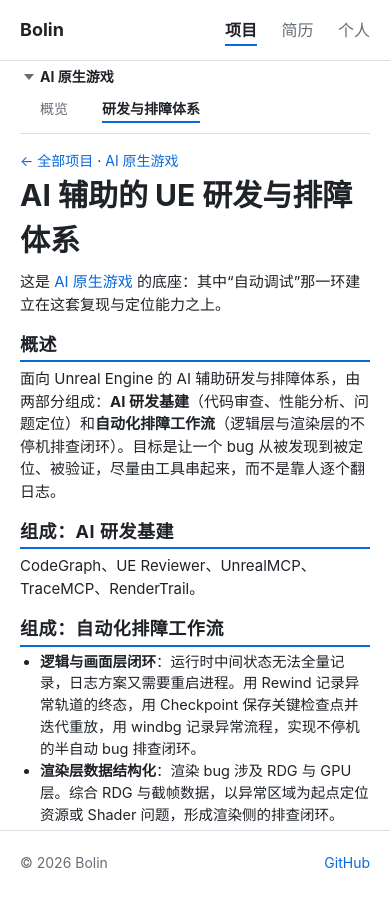
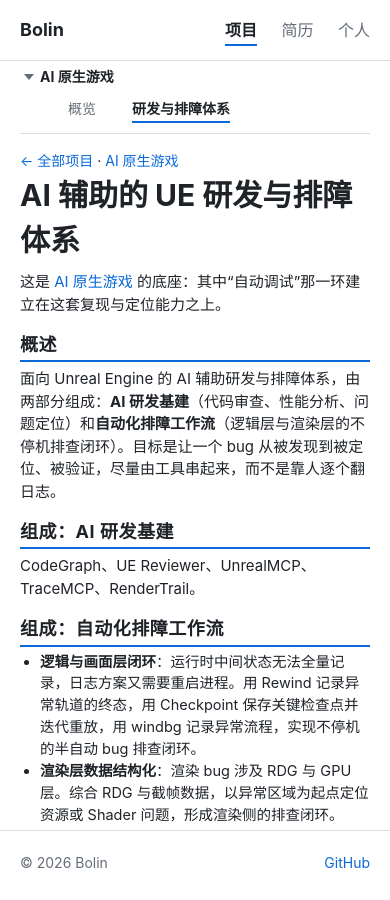
Before and after one commit to bolin12/bolin12.github.io, a Jekyll site: the page built from projects/ue-ai-infra.md, in a window 390 px wide. Built offline with Jekyll 4.4.1, drawn with Linux system fonts in a browser that asks for light colours.

Commit message:
Project directory: indent the sub-page row under the project name in narrow windows

```diff
--- a/assets/css/style.css
+++ b/assets/css/style.css
@@ -99,7 +99,7 @@ main.has-side .main-col{max-width:780px}
 @media (max-width:640px){
   main.has-side{display:block}
   .side{position:static;border-right:0;border-bottom:1px solid var(--line);padding:0 0 10px;margin-bottom:16px}
-  .side ul{display:flex;flex-wrap:wrap;gap:4px 14px;margin:0;padding:0;border-left:0}
+  .side ul{display:flex;flex-wrap:wrap;gap:4px 16px;margin:0 0 0 28px;padding:0;border-left:0}
   .side li a{padding:2px 0;border-left:0;background:none;border-radius:0}
   .side li.cur a{background:none;border-bottom:2px solid var(--accent)}
 }
```
